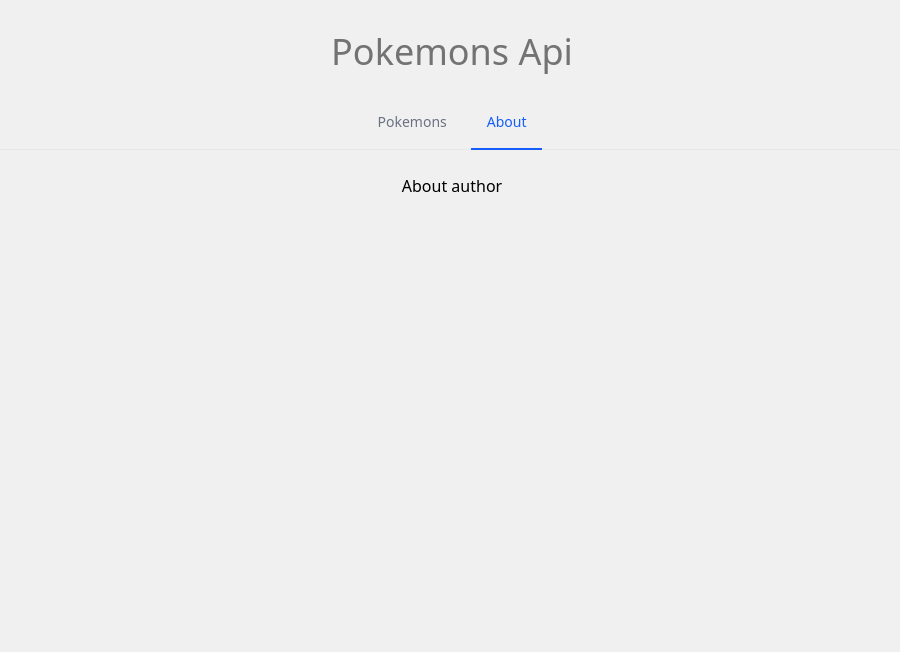
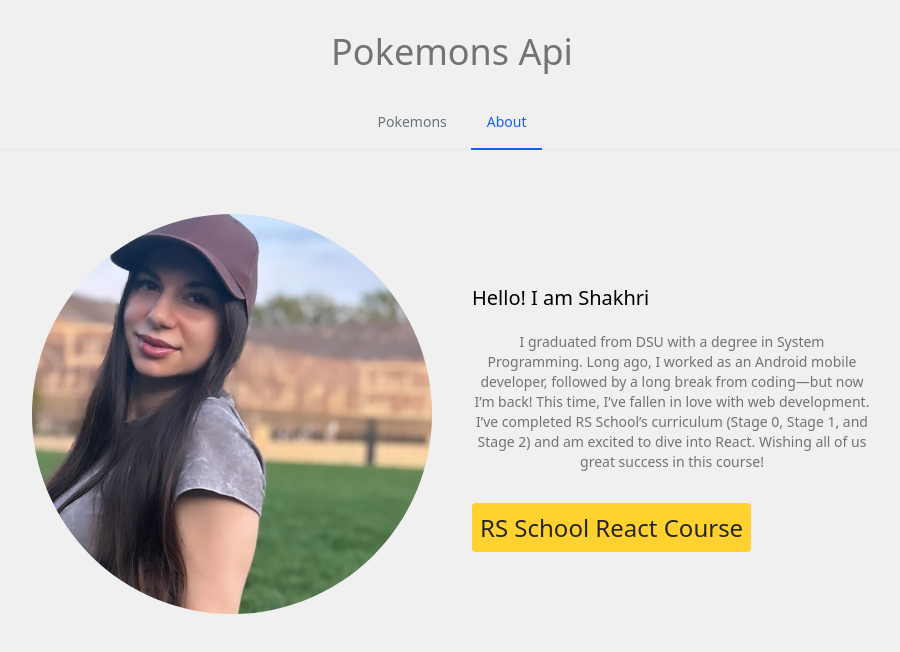
Before and after one commit to Shakhrii/rs-react-app, a React (Vite) app: page /about in a window 1280 px wide. Shown: the top 652 px of the page, without its empty margins (188-1088 px from the left). Built offline with nearby package versions, Linux system fonts and the light colour scheme.

Commit message:
feat: add about page

```diff
--- a/src/pages/about/About.tsx
+++ b/src/pages/about/About.tsx
@@ -1,3 +1,33 @@
+import photo from '../../assets/images/photo.JPG';
+
 export function About() {
-  return <div className="flex items-center justify-center">About author</div>;
+  const link = 'https://rs.school/courses/reactjs';
+
+  return (
+    <div className="flex items-center justify-center gap-10 py-10">
+      <div className="flex items-center justify-end flex-1/2">
+        <img
+          className="rounded-full w-100 h-100 object-cover"
+          src={photo}
+          alt="author photo"
+        />
+      </div>
+      <div className="flex flex-col gap-5 flex-1/2">
+        <h1 className="text-xl self-start">Hello! I am Shakhri</h1>
+        <p className="text-sm w-100 text-neutral-500 wrap-break-word">
+          I graduated from DSU with a degree in System Programming. Long ago, I
+          worked as an Android mobile developer, followed by a long break from
+          coding—but now I’m back! This time, I’ve fallen in love with web
+          development. I’ve completed RS School’s curriculum (Stage 0, Stage 1,
+          and Stage 2) and am excited to dive into React. Wishing all of us
+          great success in this course!
+        </p>
+        <a href={link} target="blank" className="self-start mt-5">
+          <div className="bg-amber-300 text-neutral-800 text-2xl inline p-2 rounded-sm hover:bg-amber-200 active:bg-amber-400">
+            <span>RS School React Course</span>
+          </div>
+        </a>
+      </div>
+    </div>
+  );
 }
```
Also changed, not shown: src/assets/images/photo.JPG (added).
